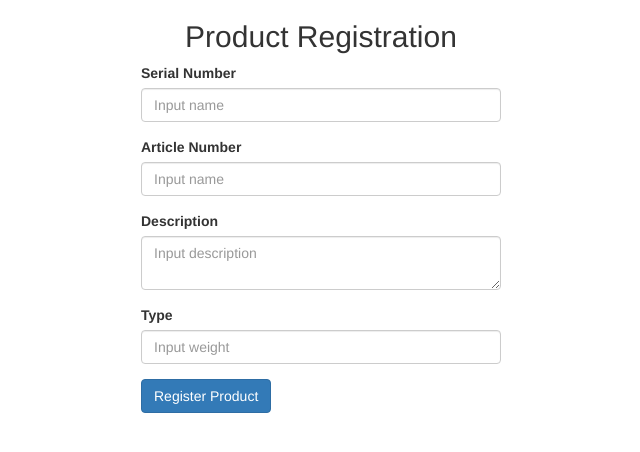
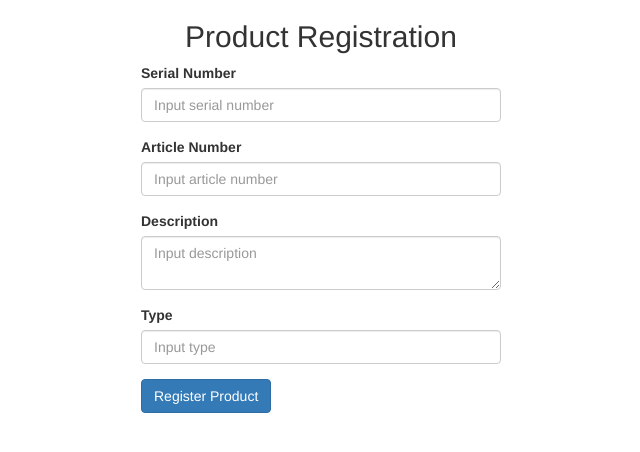
Before and after one commit to josuareynaldo/beta, a CodeIgniter app: page /beta/index.php/product/register_product in a window 1280 px wide. Shown: the top 452 px of the page, without its empty margins (319-959 px from the left). Run offline with CodeIgniter, Linux system fonts and the light colour scheme.

Commit message:
minor upd

```diff
--- a/application/views/register_product.php
+++ b/application/views/register_product.php
@@ -35,13 +35,14 @@
         <div class="col-xs-4"></div>
         <div class="col-xs-4">
           <form action="<?php echo base_url('product/add_product') ?>" method="post">
+
             <div class="form-group">
               <label for="">Serial Number</label>
-              <input class="form-control" type="text" name="serial_number" placeholder="Input name" required="1" autocomplete="off">
+              <input class="form-control" type="text" name="serial_number" placeholder="Input serial number" required="1" autocomplete="off">
             </div>
             <div class="form-group">
               <label for="">Article Number</label>
-              <input class="form-control" type="text" name="article_number" placeholder="Input name" required="1" autocomplete="off">
+              <input class="form-control" type="text" name="article_number" placeholder="Input article number" required="1" autocomplete="off">
             </div>
             <div class="form-group">
               <label for="">Description</label>
@@ -49,7 +50,7 @@
             </div>
             <div class="form-group">
               <label for="">Type</label>
-              <input class="form-control" type="text" name="type" placeholder="Input weight" required="1" autocomplete="off">
+              <input class="form-control" type="text" name="type" placeholder="Input type" required="1" autocomplete="off">
             </div>
             <div class="form-group">
               <input type="submit" name="register_product" value="Register Product" class="btn btn-primary">
```
